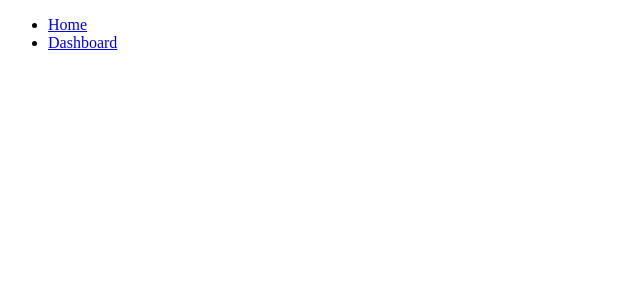
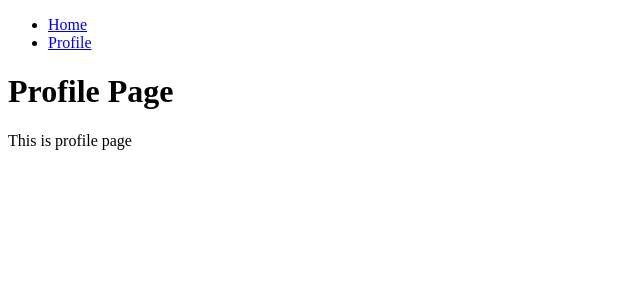
Before and after one commit to CHANDAN-su/reactApplication, a React (Vite) app: page /profile in a window 1280 px wide. Before the commit this address had no page. Shown: the top 300 px of the page, without its empty margins (0-640 px from the left). Built offline with nearby package versions, Linux system fonts and the light colour scheme.

Commit message:
Link attribute [replace]
When set to true, replaces the current entry in the history stack instead of adding a new one.

```diff
--- /dev/null
+++ b/Component/RecatRouterDom/LinkAttribute.jsx
@@ -0,0 +1,47 @@
+import React from 'react'
+import { Routes, Route, Link } from "react-router-dom";
+
+const Home = () => {
+    return (
+        <div>
+            <h1>Home page</h1>
+            <p>This is home page</p>
+        </div>
+    )
+}
+
+const Profile = () => {
+    return (
+        <div>
+            <h1>Profile Page</h1>
+            <p>This is profile page</p>
+        </div>
+    )
+}
+
+function LinkAttribute() {
+  return (
+    <>
+
+        <nav>
+            <ul>
+                <li>
+                    {/* Normal Link */}
+                    <Link to="/">Home</Link>
+                </li>
+                <li>
+                    {/* Link with replace */}
+                    <Link to="profile" replace={true}>Profile</Link>
+                </li>
+            </ul>
+        </nav>
+
+        <Routes>
+            <Route path="/" element={<Home/>} />
+            <Route path='/profile' element={<Profile/>} />
+        </Routes>
+    </>
+  )
+}
+
+export default LinkAttribute
--- a/src/App.jsx
+++ b/src/App.jsx
@@ -21,6 +21,7 @@ import DynamicRouteWithNestedRoute from "../Component/RecatRouterDom/DynamicRout
 import DynamicRouteWithQueryParameter from "../Component/RecatRouterDom/DynamicRoutes/DynamicRouteWithQueryParameter";
 import LazyLoading from "../Component/RecatRouterDom/LazyLoading/LazyLoading";
 import Outlet from "../Component/RecatRouterDom/Outlet/Outlet";
+import LinkAttribute from "../Component/RecatRouterDom/LinkAttribute";
 import reactLogo from './assets/react.svg'
 import viteLogo from '/vite.svg'
 import './App.css'
@@ -106,7 +107,8 @@ function App() {
       </BrowserRouter> */}
 
       <BrowserRouter>
-        <Outlet/>
+        {/* <Outlet/> */}
+        <LinkAttribute />
       </BrowserRouter>
 
     </>
```
Also changed, not shown: Component/AllExample/DynamicLinks.jsx (added, +50 -0 lines).
